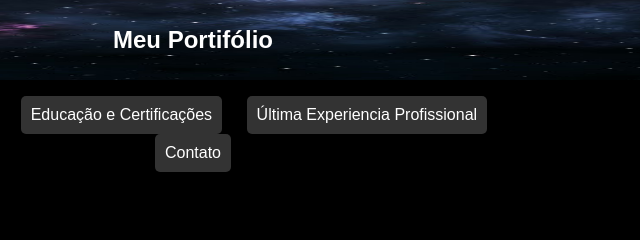
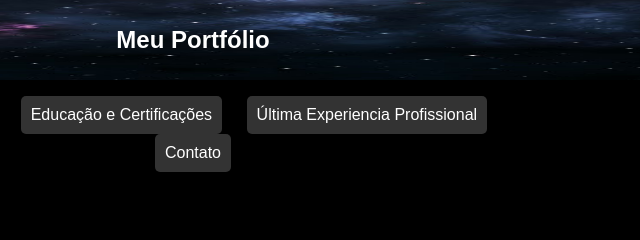
Before and after one commit to samigaby/meu-portifolio, a plain HTML site: page index.html in a window 1280 px wide. Shown: the top 240 px of the page, 447-1087 px from the left. Drawn offline with Linux system fonts and the light colour scheme.

Commit message:
Update index.html

```diff
--- a/index.html
+++ b/index.html
@@ -10,7 +10,7 @@
     <header class="menu-principal"></header>
     <div class="plano-de-fundo">
         <img src="https://raw.githubusercontent.com/samigaby/meu-portifolio/main/fundo%20do%20protifolio.jpeg" alt="imagem de fundo da galaxia roxa">
-        <div class="title">Meu Portifólio</div>
+        <div class="title">Meu Portfólio</div>
         <div class="opcoes-de-menu">
             <div class="menu-item" onclick="mostrarConteudo('sobre-mim')">Sobre mim</div>
             <div class="menu-item" onclick="mostrarConteudo('educacao-certificacoes')">Educação e Certificações</div>
```
